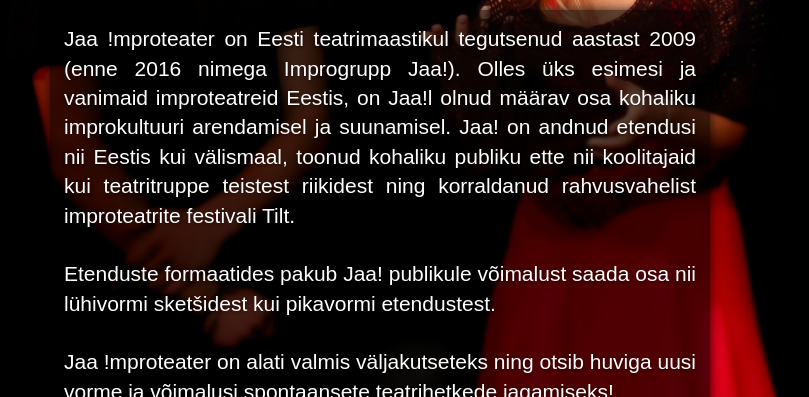
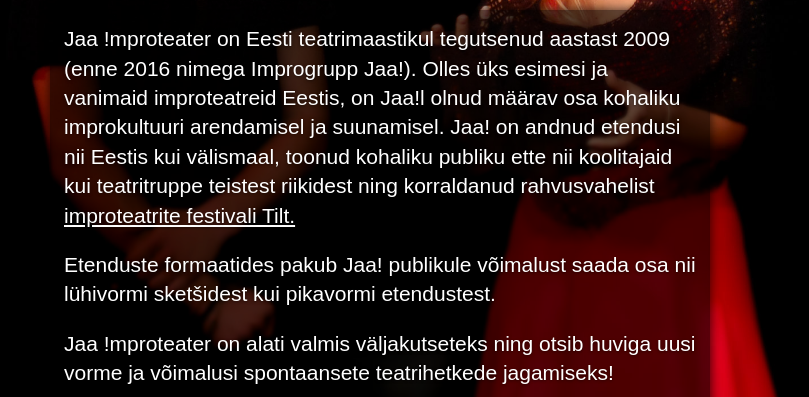
Before and after one commit to improv-jaa/jaa-ee, a website: page public/index.html in a window 1280 px wide. Shown: the part 403-800 px from the top of the page, without its empty margins (260-1069 px from the left). Drawn offline with nearby package versions, Linux system fonts and the light colour scheme; a web font is replaced by a local one.

Commit message:
Improve HTML markup

```diff
--- a/public/index.html
+++ b/public/index.html
@@ -36,15 +36,15 @@
                 <img src="img/logo.png" alt="Logo" id="logo" height="400" width="258"/>
 
                 <div class="content-box">
-                    <p class="lead" align="justify">
+                    <p class="lead text-justify">
                         Jaa !mproteater on Eesti teatrimaastikul tegutsenud aastast 2009 (enne 2016 nimega Improgrupp Jaa!).
                         Olles üks esimesi ja vanimaid improteatreid Eestis, on Jaa!l olnud määrav osa kohaliku improkultuuri arendamisel ja suunamisel.
-                        Jaa! on andnud etendusi nii Eestis kui välismaal, toonud kohaliku publiku ette nii koolitajaid kui teatritruppe teistest riikidest ning korraldanud rahvusvahelist improteatrite festivali Tilt.
-                        <br>
-                        <br>
+                        Jaa! on andnud etendusi nii Eestis kui välismaal, toonud kohaliku publiku ette nii koolitajaid kui teatritruppe teistest riikidest ning korraldanud rahvusvahelist <a href="http://improfestival.ee/">improteatrite festivali Tilt.</a>
+                    </p>
+                    <p class="lead text-justify">
                         Etenduste formaatides pakub Jaa! publikule võimalust saada osa nii lühivormi sketšidest kui pikavormi etendustest.
-                        <br>
-                        <br>
+                    </p>
+                    <p class="lead text-justify">
                         Jaa !mproteater on alati valmis väljakutseteks ning otsib huviga uusi vorme ja võimalusi spontaansete teatrihetkede jagamiseks!
                     </p>
 
```
